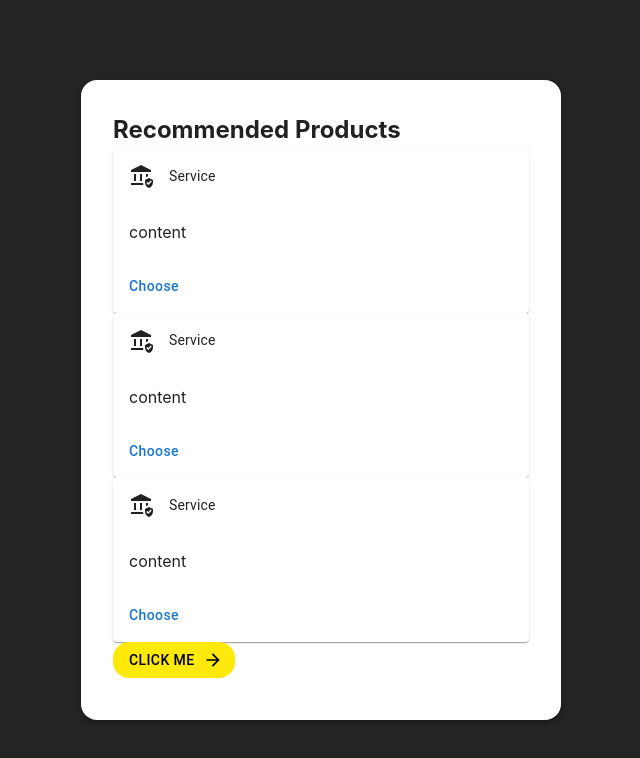
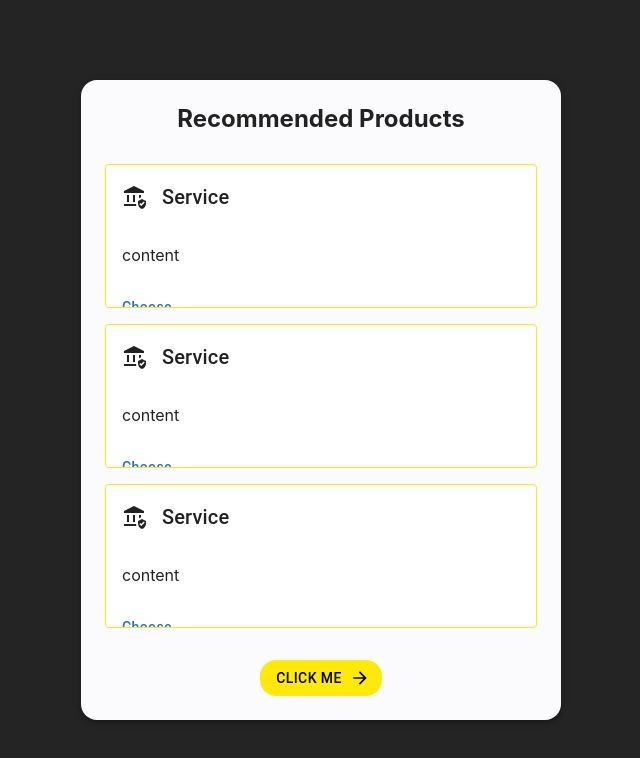
Before and after one commit to wzyndul/collabathon2024, a React (Vite) app in the folder frontend/: page / in a window 1280 px wide. Shown: the top 758 px of the page, without its empty margins (319-959 px from the left). Built offline with nearby package versions, Linux system fonts and the light colour scheme.

Commit message:
feat: lots of things

```diff
--- a/frontend/src/App.tsx
+++ b/frontend/src/App.tsx
@@ -1,5 +1,5 @@
 import './App.css'
-import { RecommendedProducts } from './widgets/RecommendedProducts'
+import { RecommendedProducts } from './widgets/RecommendedProducts/RecommendedProducts'
 
 function App() {
 
--- /dev/null
+++ b/frontend/src/components/Card/Card.styles.ts
@@ -0,0 +1,15 @@
+import { css } from "@emotion/react";
+
+export const cardStyle = css`
+    border: 1px solid rgba(255, 233, 11, 1);
+    box-shadow: none;
+    height: 9rem;
+
+	&:hover {
+        border-top: 1px solid rgba(255, 233, 11, 1);
+        border-left: 1px solid rgba(255, 233, 11, 1);
+		-webkit-box-shadow: 4px 4px 0px 0px rgba(255, 233, 11, 1);
+		-moz-box-shadow: 4px 4px 0px 0px rgba(255, 233, 11, 1);
+		box-shadow: 4px 4px 0px 0px rgba(255, 233, 11, 1);
+	}
+`;
--- a/frontend/src/components/Card/Card.tsx
+++ b/frontend/src/components/Card/Card.tsx
@@ -1,21 +1,30 @@
 /** @jsxImportSource @emotion/react */
 import React from "react";
 import { Card as MUICard, CardHeader, CardContent, CardActions } from "@mui/material";
+import { cardStyle } from "./Card.styles";
 
 interface CardProps {
-    title?: string;
-    avatar?: React.ReactNode;
+	title?: React.ReactNode;
+	avatar?: React.ReactNode;
 	content: React.ReactNode;
-    children?: React.ReactNode;
-    disableSpacing?: boolean;
+	children?: React.ReactNode;
+	disableSpacing?: boolean;
+	variant?: "outlined" | "elevation";
 }
 
-export const Card: React.FC<CardProps> = ({ title, avatar, content, children, disableSpacing }) => {
+export const Card: React.FC<CardProps> = ({
+	title,
+	avatar,
+	content,
+	children,
+	disableSpacing,
+	variant,
+}) => {
 	return (
-		<MUICard>
-			<CardHeader title={title} avatar={avatar}/>
+		<MUICard variant={variant} css={cardStyle}>
+			<CardHeader avatar={avatar} title={title}></CardHeader>
 			<CardContent>{content}</CardContent>
-            <CardActions disableSpacing={disableSpacing}>{children}</CardActions>
+			<CardActions disableSpacing={disableSpacing}>{children}</CardActions>
 		</MUICard>
 	);
 };
--- a/frontend/src/components/WidgetContainer/WidgetContainer.styles.ts
+++ b/frontend/src/components/WidgetContainer/WidgetContainer.styles.ts
@@ -3,7 +3,7 @@ import { css } from "@emotion/react";
 export const widgetPaperStyle = (width: string | number, height: string | number, backgroundColor: string) => css`
 	width: ${width};
 	height: ${height};
-	padding: 2rem;
+	padding: 1.5rem;
 	background-color: ${backgroundColor};
 	border-radius: 1rem;
 `;
--- a/frontend/src/components/WidgetContainer/WidgetContainer.tsx
+++ b/frontend/src/components/WidgetContainer/WidgetContainer.tsx
@@ -16,7 +16,7 @@ export const WidgetContainer: React.FC<WidgetContainerProps> = ({
 	elevation = 3,
 	width,
 	height,
-	backgroundColor = "white",
+	backgroundColor = "#fbfbfe",
 }) => {
 	const style = widgetPaperStyle(width, height, backgroundColor);
 
--- a/frontend/src/index.css
+++ b/frontend/src/index.css
@@ -1,6 +1,6 @@
 :root {
   font-family: Inter, system-ui, Avenir, Helvetica, Arial, sans-serif;
-  line-height: 1.5;
+  /* line-height: 1.5; */
   font-weight: 400;
 
   color-scheme: light dark;
--- a/frontend/src/widgets/RecommendedProducts.tsx
+++ /dev/null
@@ -1,45 +0,0 @@
-import React from "react";
-import { WidgetContainer } from "../components/WidgetContainer/WidgetContainer";
-import { Button } from "../components/Button/Button";
-import ArrowForwardIcon from "@mui/icons-material/ArrowForward";
-import AssuredWorkloadIcon from "@mui/icons-material/AssuredWorkload";
-import { Card } from "../components/Card/Card";
-
-export const RecommendedProducts: React.FC = () => {
-	return (
-		<WidgetContainer width={"30rem"} height={"40rem"}>
-			<div>
-				<h2>Recommended Products</h2>
-				<Card title="Service" avatar={<AssuredWorkloadIcon />} content={<p>content</p>}>
-					<div>
-						<Button variant="text" onClick={() => console.log("Button clicked")}>
-							Choose
-						</Button>
-					</div>
-				</Card>
-				<Card title="Service" avatar={<AssuredWorkloadIcon />} content={<p>content</p>}>
-					<div>
-						<Button variant="text" onClick={() => console.log("Button clicked")}>
-							Choose
-						</Button>
-					</div>
-				</Card>
-				<Card title="Service" avatar={<AssuredWorkloadIcon />} content={<p>content</p>}>
-					<div>
-						<Button variant="text" onClick={() => console.log("Button clicked")}>
-							Choose
-						</Button>
-					</div>
-				</Card>
-				<Button
-					onClick={() => console.log("Button clicked")}
-					bgColor={"#FFE90B"}
-					txtColor={"black"}
-					endIcon={<ArrowForwardIcon />}
-				>
-					CLICK ME
-				</Button>
-			</div>
-		</WidgetContainer>
-	);
-};
--- /dev/null
+++ b/frontend/src/widgets/RecommendedProducts/RecommendedProducts.styles.ts
@@ -0,0 +1,17 @@
+import { css } from "@emotion/react";
+
+export const productsContainerStyle = css`
+    display: flex;
+    flex-direction: column;
+    align-items: center;
+    justify-content: space-between;
+    width: 100%;
+    height: 100%;
+`;
+
+export const productsCardsStyle = css`
+    display: flex;
+    flex-direction: column;
+    gap: 1rem;
+    width: 100%;
+`;
--- /dev/null
+++ b/frontend/src/widgets/RecommendedProducts/RecommendedProducts.tsx
@@ -0,0 +1,74 @@
+/** @jsxImportSource @emotion/react */
+import React from "react";
+import { WidgetContainer } from "../../components/WidgetContainer/WidgetContainer";
+import { Button } from "../../components/Button/Button";
+import ArrowForwardIcon from "@mui/icons-material/ArrowForward";
+import AssuredWorkloadIcon from "@mui/icons-material/AssuredWorkload";
+import { Card } from "../../components/Card/Card";
+import { Typography } from "@mui/material";
+import { productsCardsStyle, productsContainerStyle } from "./RecommendedProducts.styles";
+
+export const RecommendedProducts: React.FC = () => {
+	return (
+		<WidgetContainer width={"30rem"} height={"40rem"}>
+			<div css={productsContainerStyle}>
+				<h2>Recommended Products</h2>
+				<div css={productsCardsStyle}>
+					<Card
+						title={
+							<Typography variant="h6" component="div">
+								Service
+							</Typography>
+						}
+						avatar={<AssuredWorkloadIcon />}
+						content={<p>content</p>}
+					>
+						<div>
+							<Button variant="text" onClick={() => console.log("Button clicked")}>
+								Choose
+							</Button>
+						</div>
+					</Card>
+					<Card
+						title={
+							<Typography variant="h6" component="div">
+								Service
+							</Typography>
+						}
+						avatar={<AssuredWorkloadIcon />}
+						content={<p>content</p>}
+					>
+						<div>
+							<Button variant="text" onClick={() => console.log("Button clicked")}>
+								Choose
+							</Button>
+						</div>
+					</Card>
+					<Card
+						title={
+							<Typography variant="h6" component="div">
+								Service
+							</Typography>
+						}
+						avatar={<AssuredWorkloadIcon />}
+						content={<p>content</p>}
+					>
+						<div>
+							<Button variant="text" onClick={() => console.log("Button clicked")}>
+								Choose
+							</Button>
+						</div>
+					</Card>
+				</div>
+				<Button
+					onClick={() => console.log("Button clicked")}
+					bgColor={"#FFE90B"}
+					txtColor={"black"}
+					endIcon={<ArrowForwardIcon />}
+				>
+					CLICK ME
+				</Button>
+			</div>
+		</WidgetContainer>
+	);
+};
```
